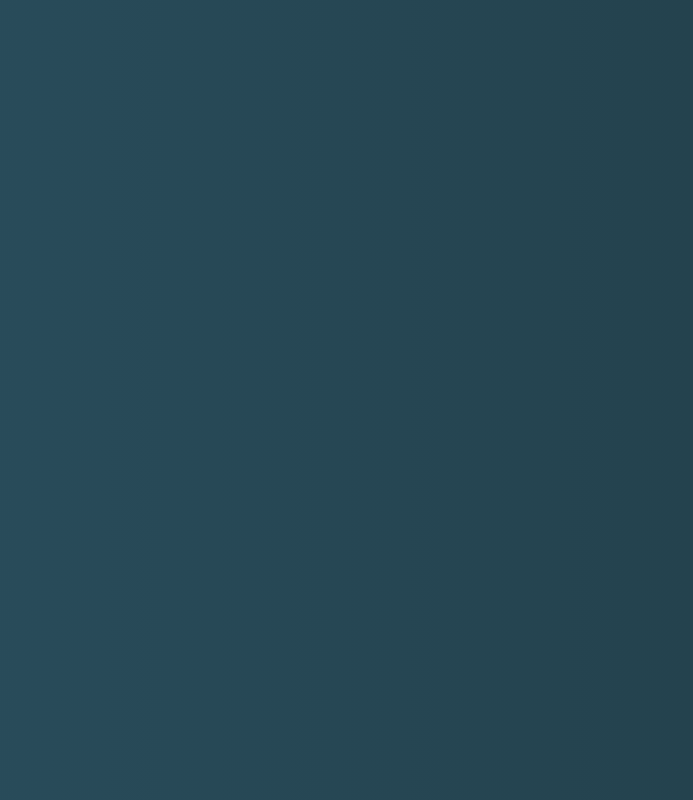
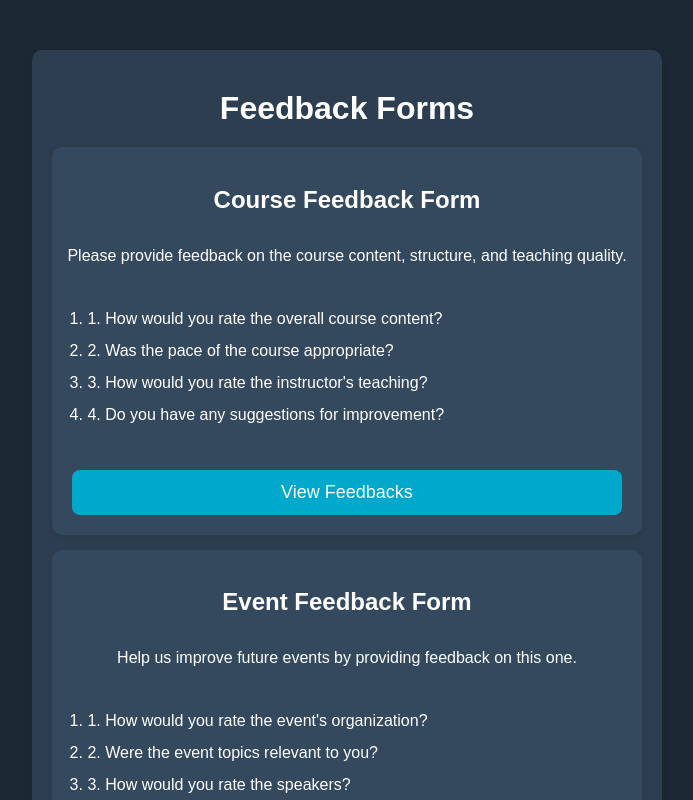
Before and after one commit to Atul-Raj7/E-Learning, a React (Vite) app in the folder Website/: page /view_feedback in a window 1280 px wide. Before the commit this address had no page. Shown: the top 800 px of the page, without its empty margins (293-986 px from the left). Built offline with nearby package versions, Linux system fonts and the light colour scheme.

Commit message:
feedback forms

```diff
--- a/Website/src/App.jsx
+++ b/Website/src/App.jsx
@@ -10,6 +10,7 @@ import GenerateQuestion from './pages/GenerateQuestion'
 import VideoCon from './pages/VideoCon'
 import QuestionForm from './pages/QuestionForm'
 import CreateForm from './pages/CreateForm'
+import ViewFeedback from './pages/ViewFeedback'
 
 function App() {
 
@@ -27,6 +28,7 @@ function App() {
               <Route path='/video_con' element={<VideoCon/>}/>
               <Route path='/question_form' element={<QuestionForm/>}/>
               <Route path='/create_form' element={<CreateForm/>}/>
+              <Route path='/view_feedback' element={<ViewFeedback/>}/>
         </Routes>
       </BrowserRouter>
   )
--- a/Website/src/pages/ViewFeedback.css
+++ b/Website/src/pages/ViewFeedback.css
@@ -0,0 +1,151 @@
+/* Ensure the body takes full height and applies the background correctly */
+body {
+    background: #1c2833;
+    color: white;
+    margin: 0;
+    padding: 0;
+    height: 100%;
+    display: flex;
+    flex-direction: column;
+  }
+
+  /* Container for the feedback forms */
+  .feedback-container {
+    background: #2c3e50; /* Set background color for the inner container */
+    color: white;
+    padding: 20px;
+    max-width: 800px;
+    margin: 50px auto;
+    border-radius: 10px;
+    box-shadow: 0 4px 10px rgba(0, 0, 0, 0.1);
+    text-align: center;
+    flex: 1; /* Ensures container grows to fit content but doesn't overflow */
+    box-sizing: border-box;
+    display: flex;
+    flex-direction: column;
+    justify-content: flex-start; /* Align items to the top */
+  }
+
+  /* Heading Styles */
+  .feedback-heading {
+    font-size: 32px;
+    margin-bottom: 20px;
+    font-family: 'Arial', sans-serif;
+    font-weight: bold;
+  }
+
+  /* Feedback List Container */
+  .feedback-list {
+    display: flex;
+    flex-direction: column;
+    gap: 15px;
+    margin-bottom: 20px;
+  }
+
+  /* Individual Feedback Card */
+  .feedback-card {
+    background-color: #34495e;
+    border-radius: 10px;
+    padding: 15px;
+    box-shadow: 0 2px 6px rgba(0, 0, 0, 0.1);
+    transition: transform 0.3s ease;
+    display: flex;
+    flex-direction: column;
+    justify-content: flex-start;
+  }
+
+  .feedback-card:hover {
+    transform: scale(1.05); /* Hover effect to make it pop */
+  }
+
+  /* Feedback Form Title */
+  .feedback-title {
+    font-size: 24px;
+    margin-bottom: 10px;
+    font-weight: bold;
+  }
+
+  /* Feedback Form Description */
+  .feedback-description {
+    font-size: 16px;
+    margin-bottom: 15px;
+    line-height: 1.5;
+  }
+
+  /* List of Questions */
+  .feedback-questions {
+    list-style-type: decimal;
+    padding-left: 20px;
+    text-align: left;
+    margin-bottom: 15px;
+  }
+
+  .feedback-question {
+    font-size: 16px;
+    margin: 8px 0;
+  }
+
+  /* Button Styles */
+  .feedback-btn {
+    padding: 12px 25px;
+    background-color: #00a8cc;
+    color: white;
+    font-size: 18px;
+    border: none;
+    border-radius: 8px;
+    cursor: pointer;
+    transition: background-color 0.3s ease;
+    margin-top: 20px;
+  }
+
+  .feedback-btn:hover {
+    background-color: #007b99;
+  }
+
+  /* Responsive Design */
+  @media (max-width: 768px) {
+    .feedback-container {
+      padding: 15px;
+      margin: 20px auto;
+      max-width: 100%; /* Allow full width on small screens */
+    }
+
+    .feedback-heading {
+      font-size: 28px;
+    }
+
+    .feedback-title {
+      font-size: 20px;
+    }
+
+    .feedback-btn {
+      padding: 10px 20px;
+    }
+  }
+
+  @media (max-width: 480px) {
+    .feedback-heading {
+      font-size: 24px;
+    }
+
+    .feedback-title {
+      font-size: 18px;
+    }
+
+    .feedback-btn {
+      font-size: 16px;
+      padding: 8px 15px;
+    }
+
+    .feedback-card {
+      padding: 10px;
+    }
+
+    .feedback-description {
+      font-size: 14px;
+    }
+
+    .feedback-question {
+      font-size: 14px;
+    }
+  }
--- a/Website/src/pages/ViewFeedback.jsx
+++ b/Website/src/pages/ViewFeedback.jsx
@@ -0,0 +1,66 @@
+import React, { useState, useEffect } from 'react';
+import './ViewFeedback.css';
+
+export default function ViewFeedback() {
+  const [feedbackForms, setFeedbackForms] = useState([]);
+
+  // Simulate fetching feedback forms from an API
+  useEffect(() => {
+    // Sample static data simulating API response
+    const fetchedFeedbackForms = [
+      {
+        id: 1,
+        title: "Course Feedback Form",
+        description: "Please provide feedback on the course content, structure, and teaching quality.",
+        questions: [
+          "How would you rate the overall course content?",
+          "Was the pace of the course appropriate?",
+          "How would you rate the instructor's teaching?",
+          "Do you have any suggestions for improvement?"
+        ]
+      },
+      {
+        id: 2,
+        title: "Event Feedback Form",
+        description: "Help us improve future events by providing feedback on this one.",
+        questions: [
+          "How would you rate the event's organization?",
+          "Were the event topics relevant to you?",
+          "How would you rate the speakers?",
+          "Would you attend future events?"
+        ]
+      }
+    ];
+
+    // Set the feedback forms state with fetched data
+    setFeedbackForms(fetchedFeedbackForms);
+  }, []);
+
+  return (
+    <div className="feedback-container">
+      <h1 className="feedback-heading">Feedback Forms</h1>
+
+      {/* Displaying the list of feedback forms */}
+      <div className="feedback-list">
+        {feedbackForms.map((form) => (
+          <div key={form.id} className="feedback-card">
+            <h2 className="feedback-title">{form.title}</h2>
+            <p className="feedback-description">{form.description}</p>
+
+            {/* Listing the questions */}
+            <ul className="feedback-questions">
+              {form.questions.map((question, index) => (
+                <li key={index} className="feedback-question">
+                  {index + 1}. {question}
+                </li>
+              ))}
+            </ul>
+
+            {/* Button to view or submit feedback */}
+            <button className="feedback-btn">View Feedbacks</button>
+          </div>
+        ))}
+      </div>
+    </div>
+  );
+}
```
